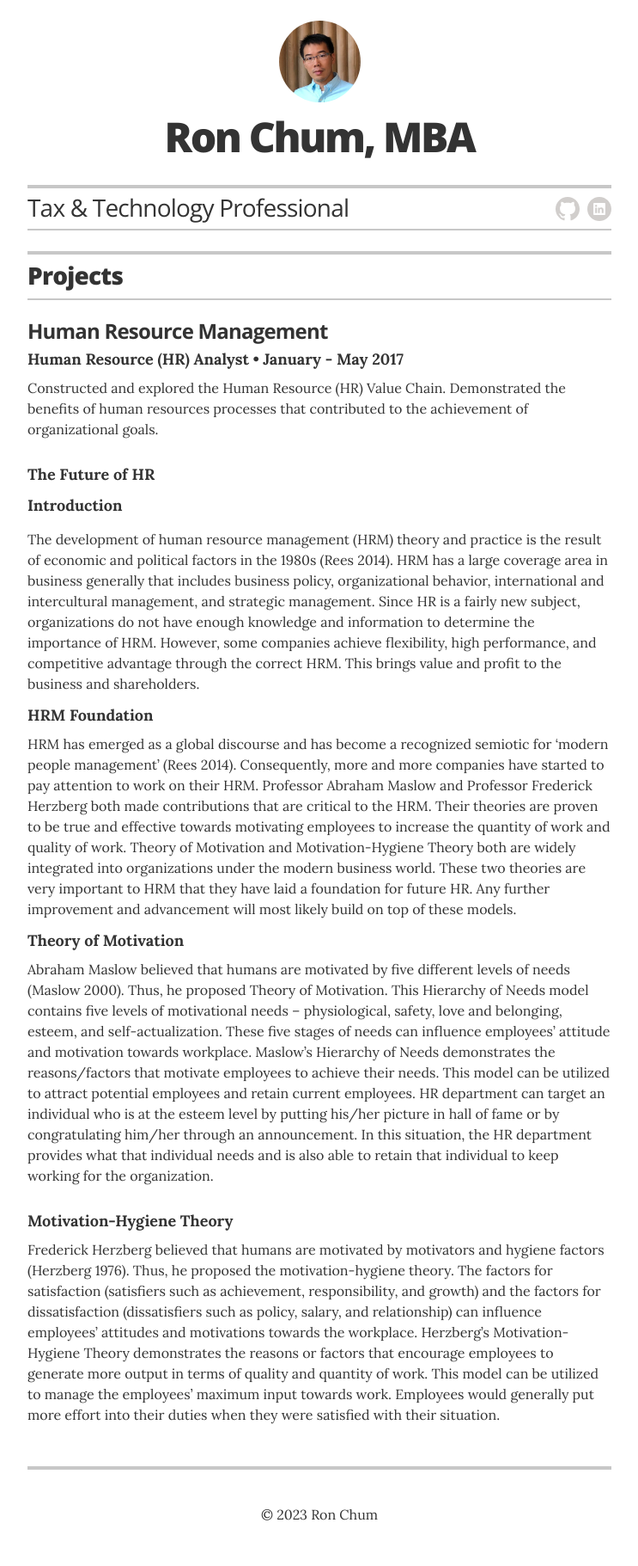
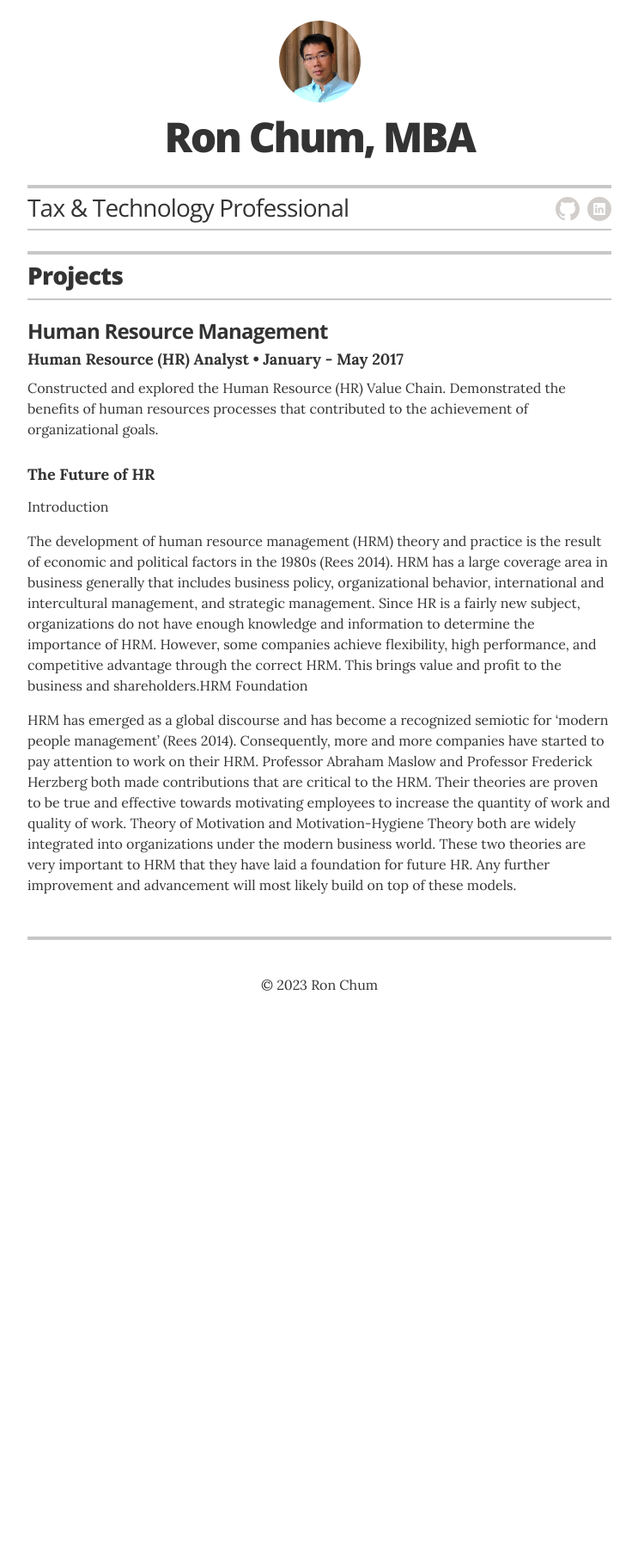
Before and after one commit to rchum/p2, a Jekyll site: the page built from index.html, in a window 1280 px wide. Shown: the whole page at 86% size, without its empty margins (268-1011 px from the left). Built offline with Jekyll 4.4.1, drawn with Linux system fonts in a browser that asks for light colours; after the commit the page ends 1205 px from its top, so only the background shows below that; some of the changed lines change nothing that is shown.

Commit message:
Update projects.yml

```diff
--- a/_data/projects.yml
+++ b/_data/projects.yml
@@ -6,14 +6,18 @@
   #url: https://www.linkedin.com/in/chumr/
   description: Constructed and explored the Human Resource (HR) Value Chain. Demonstrated the benefits of human resources processes that contributed to the achievement of organizational goals.
 
-  role1: The Future of HR <p>Introduction</p>
-  description1: The development of human resource management (HRM) theory and practice is the result of economic and political factors in the 1980s (Rees 2014). HRM has a large coverage area in business generally that includes business policy, organizational behavior, international and intercultural management, and strategic management. Since HR is a fairly new subject, organizations do not have enough knowledge and information to determine the importance of HRM. However, some companies achieve flexibility, high performance, and competitive advantage through the correct HRM. This brings value and profit to the business and shareholders.
+  role1: The Future of HR
+  description1: <p>Introduction</p>The development of human resource management (HRM) theory and practice is the result of economic and political factors in the 1980s (Rees 2014). HRM has a large coverage area in business generally that includes business policy, organizational behavior, international and intercultural management, and strategic management. Since HR is a fairly new subject, organizations do not have enough knowledge and information to determine the importance of HRM. However, some companies achieve flexibility, high performance, and competitive advantage through the correct HRM. This brings value and profit to the business and shareholders.<h>HRM Foundation</h><p>HRM has emerged as a global discourse and has become a recognized semiotic for ‘modern people management’ (Rees 2014). Consequently, more and more companies have started to pay attention to work on their HRM. Professor Abraham Maslow and Professor Frederick Herzberg both made contributions that are critical to the HRM. Their theories are proven to be true and effective towards motivating employees to increase the quantity of work and quality of work. Theory of Motivation and Motivation-Hygiene Theory both are widely integrated into organizations under the modern business world. These two theories are very important to HRM that they have laid a foundation for future HR. Any further improvement and advancement will most likely build on top of these models.</p>
 
-  role2: HRM Foundation
-  description2: HRM has emerged as a global discourse and has become a recognized semiotic for ‘modern people management’ (Rees 2014). Consequently, more and more companies have started to pay attention to work on their HRM. Professor Abraham Maslow and Professor Frederick Herzberg both made contributions that are critical to the HRM. Their theories are proven to be true and effective towards motivating employees to increase the quantity of work and quality of work. Theory of Motivation and Motivation-Hygiene Theory both are widely integrated into organizations under the modern business world. These two theories are very important to HRM that they have laid a foundation for future HR. Any further improvement and advancement will most likely build on top of these models.
 
-  role3: Theory of Motivation
-  description3: Abraham Maslow believed that humans are motivated by five different levels of needs (Maslow 2000). Thus, he proposed Theory of Motivation. This Hierarchy of Needs model contains five levels of motivational needs – physiological, safety, love and belonging, esteem, and self-actualization. These five stages of needs can influence employees’ attitude and motivation towards workplace. Maslow’s Hierarchy of Needs demonstrates the reasons/factors that motivate employees to achieve their needs. This model can be utilized to attract potential employees and retain current employees. HR department can target an individual who is at the esteem level by putting his/her picture in hall of fame or by congratulating him/her through an announcement. In this situation, the HR department provides what that individual needs and is also able to retain that individual to keep working for the organization.
 
-  role4: Motivation-Hygiene Theory
-  description4: Frederick Herzberg believed that humans are motivated by motivators and hygiene factors (Herzberg 1976). Thus, he proposed the motivation-hygiene theory. The factors for satisfaction (satisfiers such as achievement, responsibility, and growth) and the factors for dissatisfaction (dissatisfiers such as policy, salary, and relationship) can influence employees’ attitudes and motivations towards the workplace. Herzberg’s Motivation-Hygiene Theory demonstrates the reasons or factors that encourage employees to generate more output in terms of quality and quantity of work. This model can be utilized to manage the employees’ maximum input towards work. Employees would generally put more effort into their duties when they were satisfied with their situation.
+
+
+  #role2: HRM Foundation
+  #description2: HRM has emerged as a global discourse and has become a recognized semiotic for ‘modern people management’ (Rees 2014). Consequently, more and more companies have started to pay attention to work on their HRM. Professor Abraham Maslow and Professor Frederick Herzberg both made contributions that are critical to the HRM. Their theories are proven to be true and effective towards motivating employees to increase the quantity of work and quality of work. Theory of Motivation and Motivation-Hygiene Theory both are widely integrated into organizations under the modern business world. These two theories are very important to HRM that they have laid a foundation for future HR. Any further improvement and advancement will most likely build on top of these models.
+
+  #role3: Theory of Motivation
+  #description3: Abraham Maslow believed that humans are motivated by five different levels of needs (Maslow 2000). Thus, he proposed Theory of Motivation. This Hierarchy of Needs model contains five levels of motivational needs – physiological, safety, love and belonging, esteem, and self-actualization. These five stages of needs can influence employees’ attitude and motivation towards workplace. Maslow’s Hierarchy of Needs demonstrates the reasons/factors that motivate employees to achieve their needs. This model can be utilized to attract potential employees and retain current employees. HR department can target an individual who is at the esteem level by putting his/her picture in hall of fame or by congratulating him/her through an announcement. In this situation, the HR department provides what that individual needs and is also able to retain that individual to keep working for the organization.
+
+  #role4: Motivation-Hygiene Theory
+  #description4: Frederick Herzberg believed that humans are motivated by motivators and hygiene factors (Herzberg 1976). Thus, he proposed the motivation-hygiene theory. The factors for satisfaction (satisfiers such as achievement, responsibility, and growth) and the factors for dissatisfaction (dissatisfiers such as policy, salary, and relationship) can influence employees’ attitudes and motivations towards the workplace. Herzberg’s Motivation-Hygiene Theory demonstrates the reasons or factors that encourage employees to generate more output in terms of quality and quantity of work. This model can be utilized to manage the employees’ maximum input towards work. Employees would generally put more effort into their duties when they were satisfied with their situation.
```
